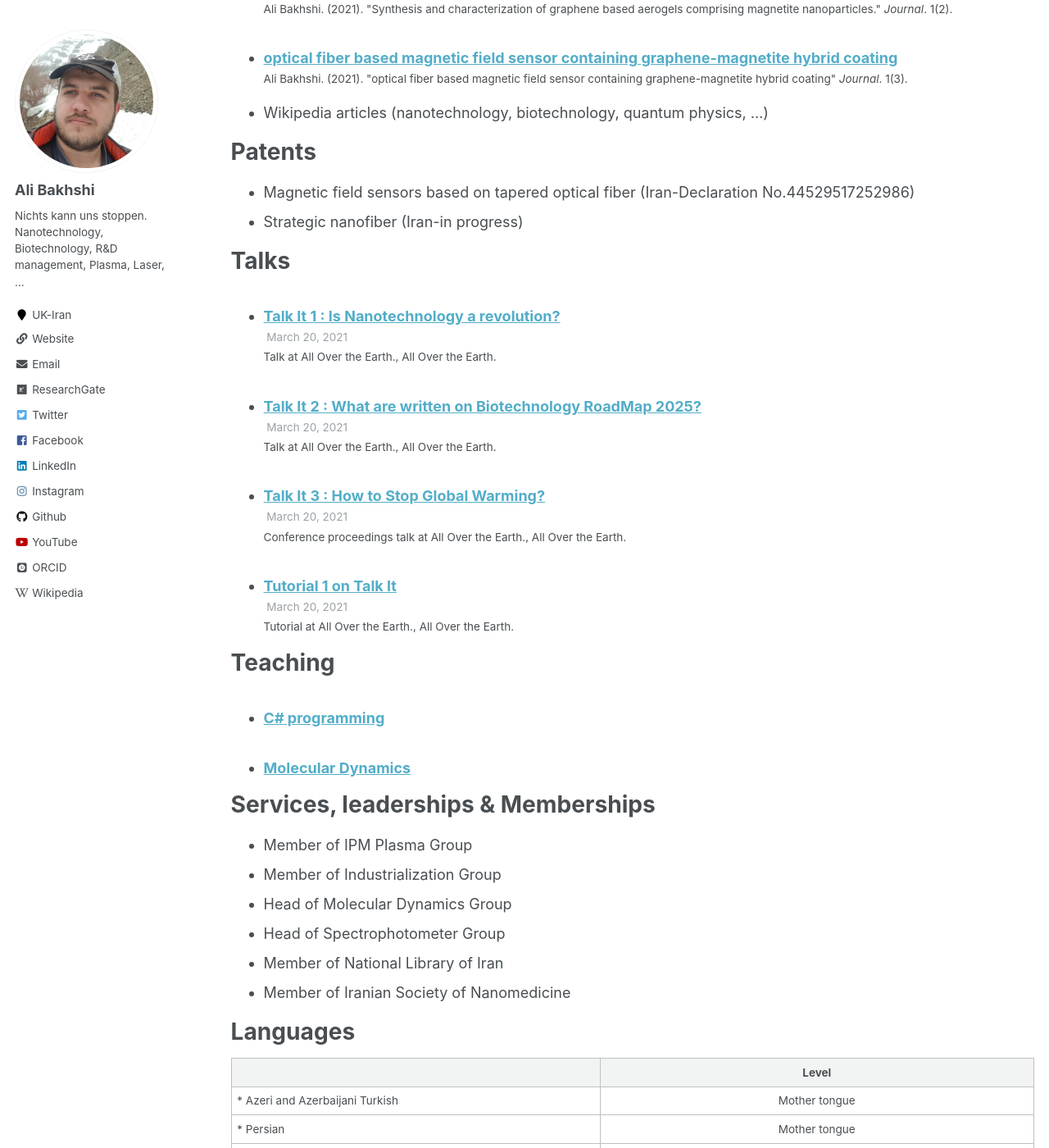
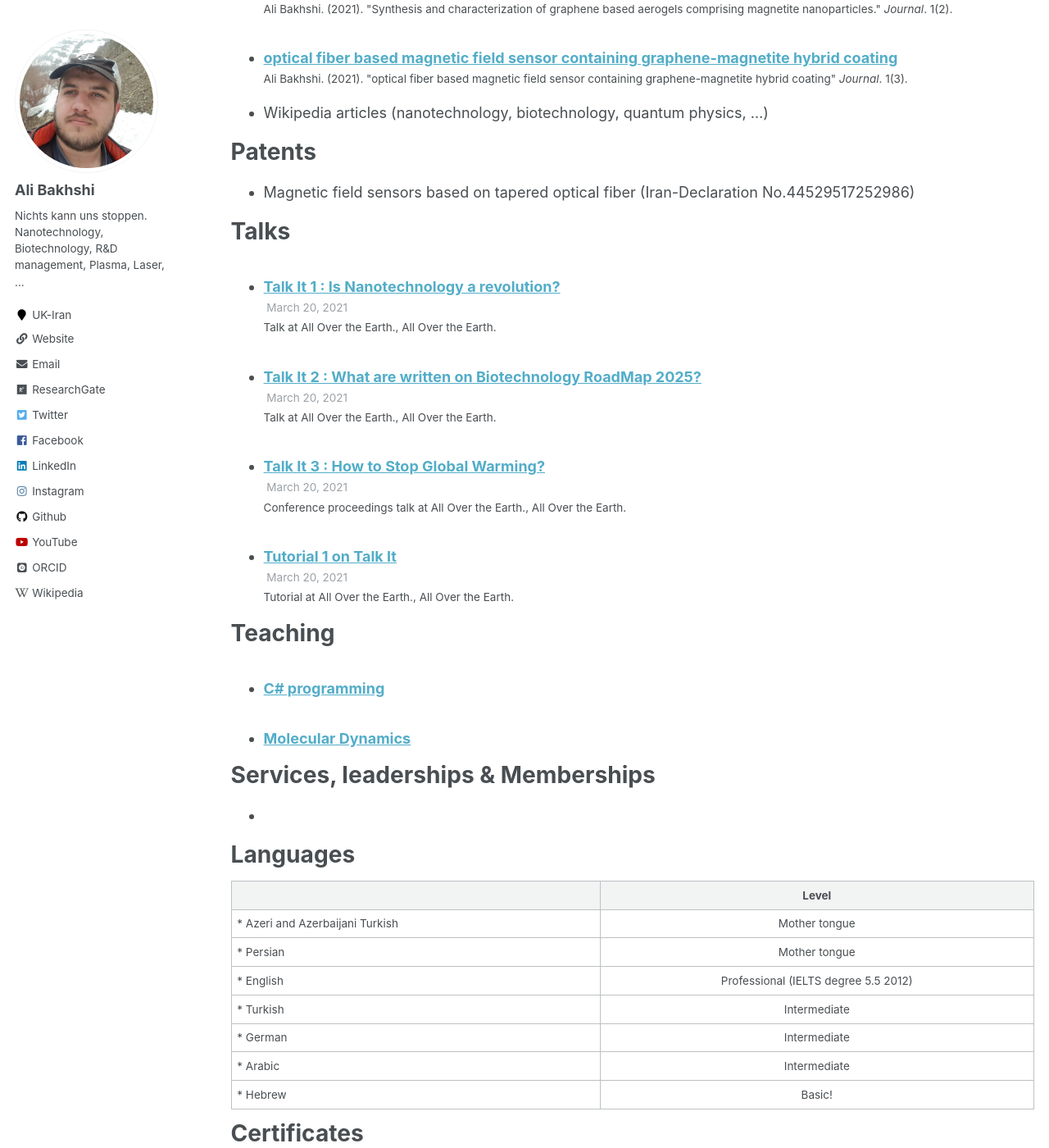
Before and after one commit to bakhshiali/bakhshiali.github.io, a Jekyll site: the page built from _pages/cv.md, in a window 1280 px wide and 1400 px high, scrolled down 2455 px. Shown: the whole window at 82% size. Built offline with Jekyll 4.4.1, drawn with Linux system fonts in a browser that asks for light colours; some web fonts are replaced.

Commit message:
Update cv.md

```diff
--- a/_pages/cv.md
+++ b/_pages/cv.md
@@ -112,7 +112,6 @@ Publications
 Patents
 ======
 * Magnetic field sensors based on tapered optical fiber (Iran-Declaration No.44529517252986)
-* Strategic nanofiber (Iran-in progress)
 
 Talks
 ======
@@ -128,12 +127,7 @@ Teaching
 
 Services, leaderships & Memberships
 ======
-* Member of IPM Plasma Group
-* Member of Industrialization Group
-* Head of Molecular Dynamics Group
-* Head of Spectrophotometer Group
-* Member of National Library of Iran
-* Member of Iranian Society of Nanomedicine
+*
 
 Languages
 ======
```
